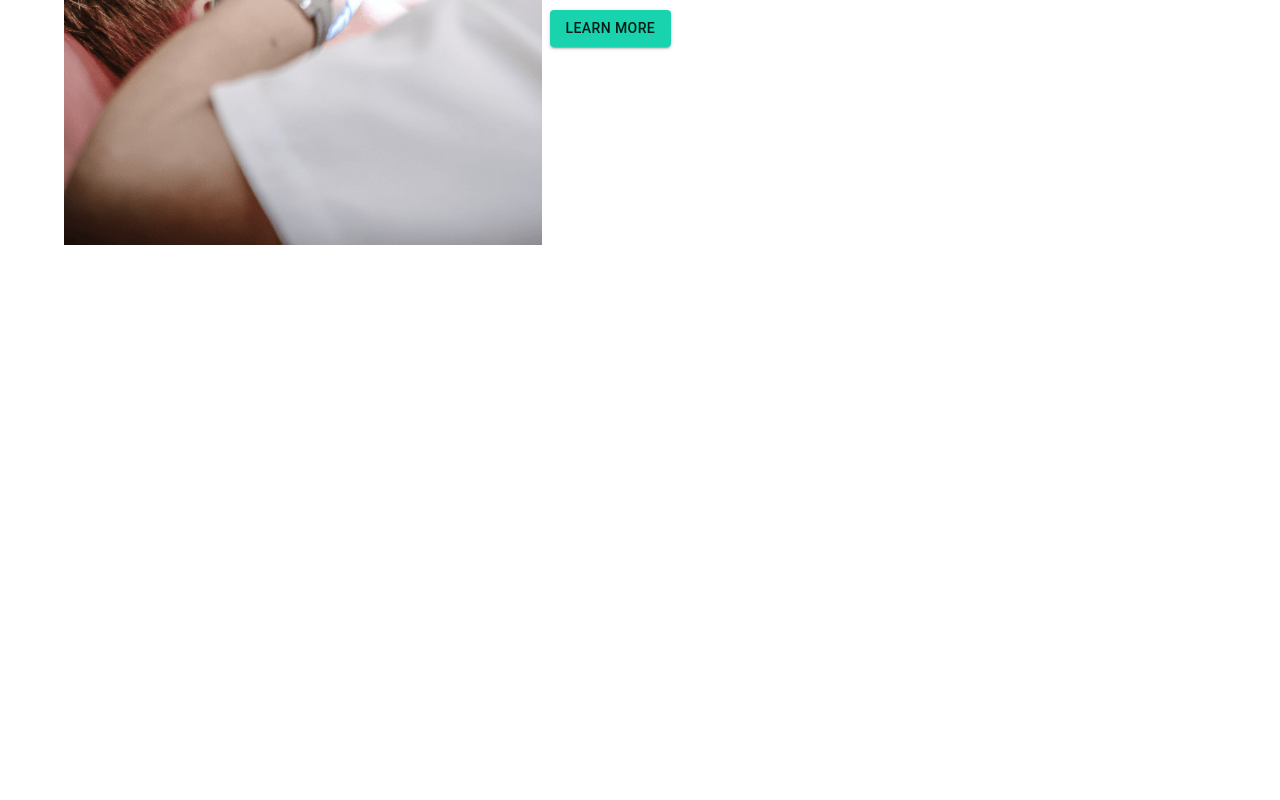
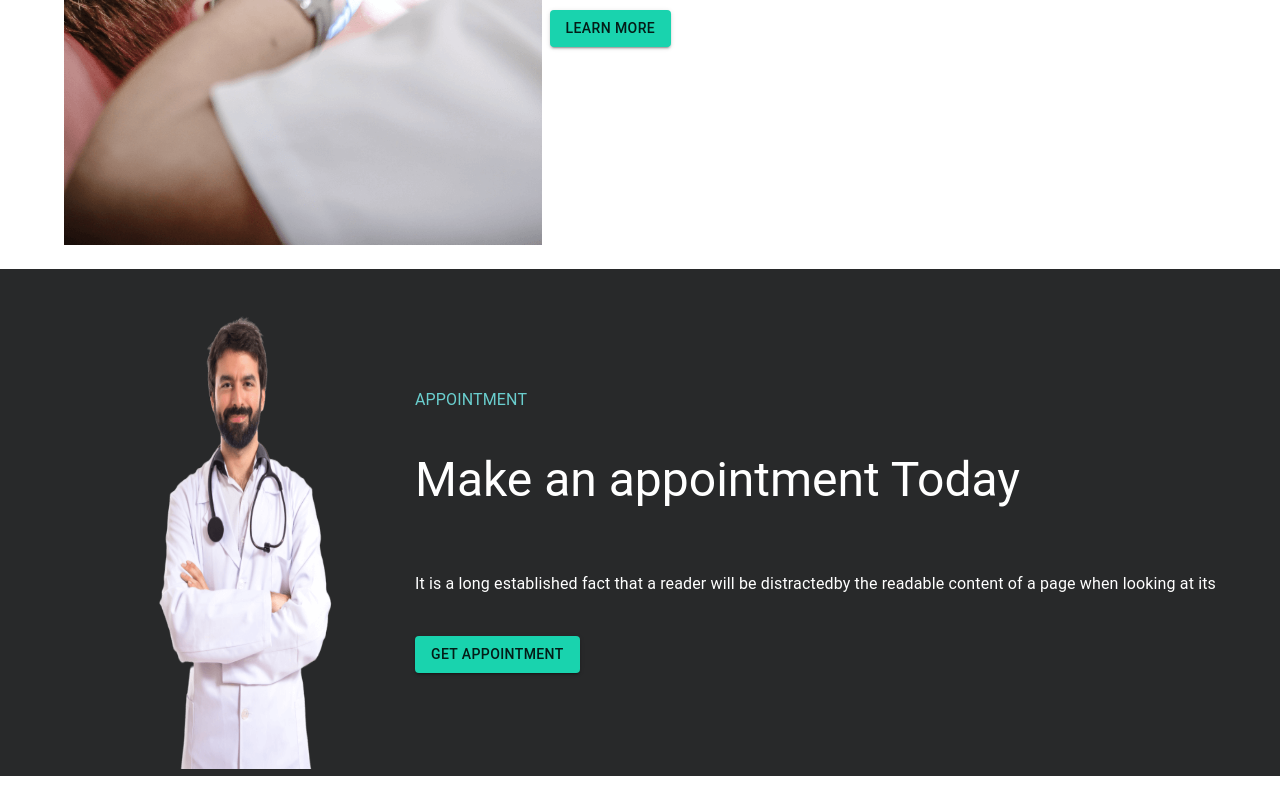
Before and after one commit to antusaha970/doctors-portal-client, a React (Create React App) app: page / in a window 1280 px wide. Shown: the part 1774-2574 px from the top of the page. Before the commit the page ends 2019 px from the top, so only its background shows below. Built offline with nearby package versions, Linux system fonts and the light colour scheme.

Commit message:
coded appointment sectoin

```diff
--- a/src/App.js
+++ b/src/App.js
@@ -1,5 +1,6 @@
 
 import { Box } from "@mui/material";
+import Appointment from "./components/Appointment/Appointment";
 import BoxTopCard from "./components/BoxTopCard/BoxTopCard";
 import DentalCare from "./components/DentalCare/DentalCare";
 import Services from "./components/Services/Services";
@@ -12,6 +13,7 @@ function App() {
       <BoxTopCard />
       <Services />
       <DentalCare />
+      <Appointment />
     </Box>
   );
 }
--- /dev/null
+++ b/src/components/Appointment/Appointment.js
@@ -0,0 +1,35 @@
+import { Container, Box, Stack, Typography, Button } from '@mui/material';
+import React from 'react';
+import { Image } from '../../Styles/AllStyles';
+import Doctor from '../../images/doctor.png';
+
+
+const Appointment = () => {
+    return (
+        <Box bgcolor="#28292A" my={3}>
+            <Container maxWidth='lg'>
+                <Stack direction={{ xs: 'column', sm: 'column', lg: 'row' }} spacing={1} justifyContent='center' alignItems='center'>
+                    <Box flex={1}>
+                        <Image src={Doctor} alt="Doctor" height="500px" width="100%" />
+                    </Box>
+                    <Box>
+                        <Typography color="#6ACECE" py={2}>
+                            APPOINTMENT
+                        </Typography>
+                        <Typography color="#fff" variant='h3' component='h2' py={3}>
+                            Make an appointment
+                            Today
+                        </Typography>
+                        <Typography color="#fff"  py={5}>
+                            It is a long established fact that a reader will be distractedby the readable
+                            content of a page when looking at its
+                        </Typography>
+                        <Button variant="contained">GET APPOINTMENT</Button>
+                    </Box>
+                </Stack>
+            </Container>
+        </Box>
+    );
+};
+
+export default Appointment;
```
